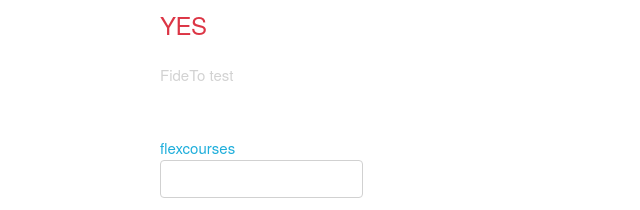
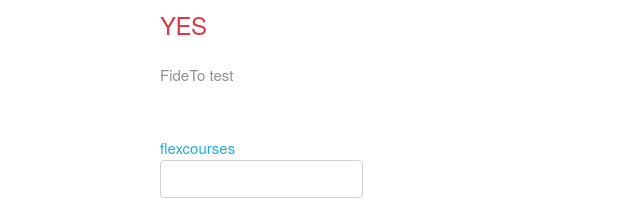
Before and after one commit to MuhannadtechCampus88/JSQ, a plain HTML site: page index.html in a window 1280 px wide. Both pictures are taken after a click on the button "JQ". Shown: the part 475-685 px from the top of the page, 0-640 px from the left. Drawn offline with nearby package versions, Linux system fonts and the light colour scheme.

Commit message:
Second Commit

```diff
--- a/index.html
+++ b/index.html
@@ -74,7 +74,7 @@
 			$('.text-danger').text("YES");
 			$('#myLink').attr({"href": "https://flexcourses.com","target" : "_blank"});
 			$("#myLink").text("flexcourses");
-			$("#fideTo").fadeTo("fast","0.2");
+			$("#fideTo").fadeTo("fast","0.5");
 		});
 
 		// $("#fideTo").hover(function(){
```
